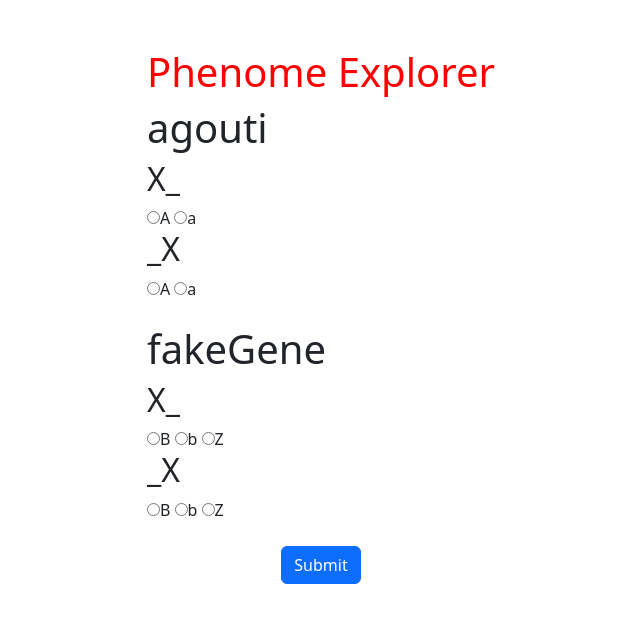
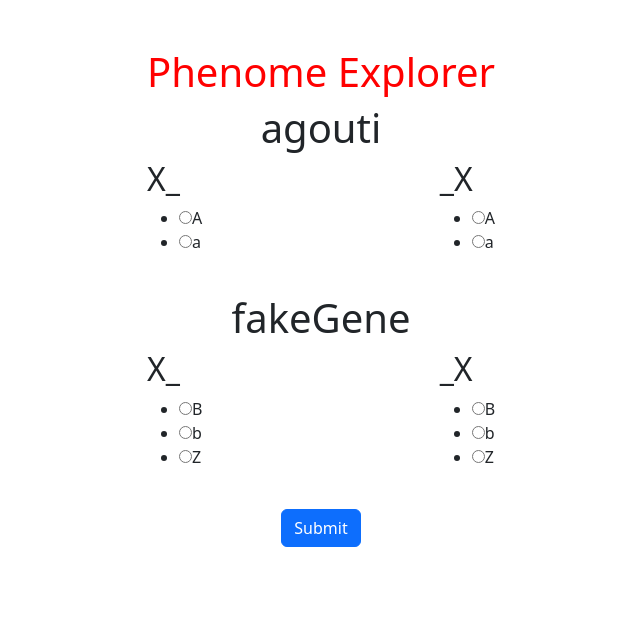
Before and after one commit to CXRRUPTIXN/phenome-explorer, a Flask app: page / in a window 1280 px wide. Shown: the top 623 px of the page, without its empty margins (319-959 px from the left). Run offline with Flask 3, Linux system fonts and the light colour scheme; style sheets or scripts are compiled from the project's sources; some libraries are stand-ins or nearby versions.

Commit message:
Styled side-by-side columns for selections

```diff
--- a/templates/form.html
+++ b/templates/form.html
@@ -7,38 +7,46 @@
             {{ form.csrf_token() }}
         {% endif %}
 
-        <div class="d-table">
+        <div class="d-table w-100">
 
 
             {% for f in form.fields %}
 
                 <div class="d-table-row">
 
-                    <h1>{{ f.name }}</h1>
+                    <h1 class="text-center">{{ f.name }}</h1>
 
-                    <div class="w-50 float-left">
+                    <div class="form-left-column">
 
                         <h2>X_</h2>
 
-                        <div>
+                        <div class="d-block float-left">
+                            <ul>
                                 {% for option in f.choices %}
+                                    <li>
                                         <label for="{{f.name}}-first">
                                             <input type="radio" name="{{f.name}}-first" value="{{option}}"/>{{option}}
                                         </label>
+                                    </li>
                                 {% endfor %}
+                            </ul>
                         </div>
                     </div>
 
-                    <div class="w-50 float-right">
+                    <div class="form-right-column">
 
                         <h2>_X</h2>
 
                         <div class="d-block float-right">
+                            <ul>
                                 {% for option in f.choices %}
+                                    <li>
                                         <label for="{{f.name}}-second">
                                             <input type="radio" name="{{f.name}}-second" value="{{option}}"/>{{option}}
                                         </label>
+                                    </li>
                                 {% endfor %}
+                            </ul>
                         </div>
 
                     </div>
```
Lines whose indentation alone changed are shown as unchanged.
